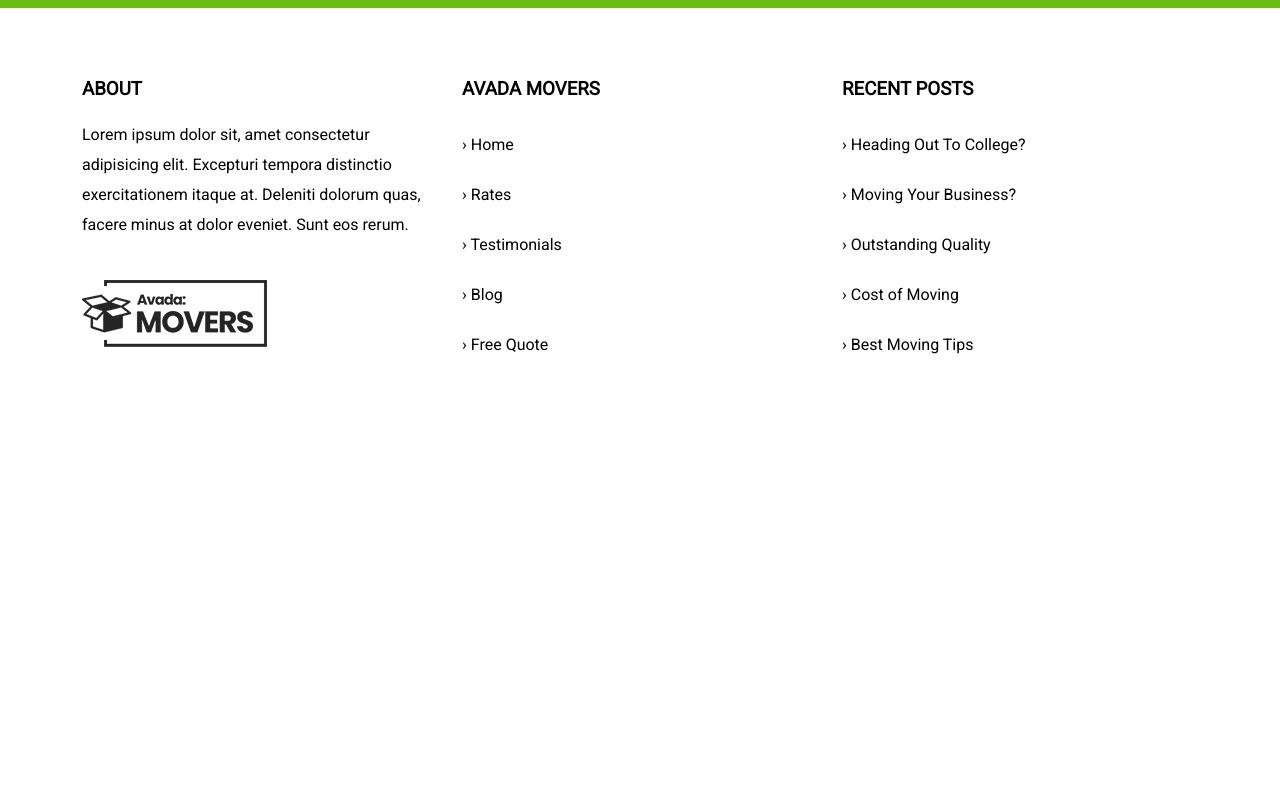
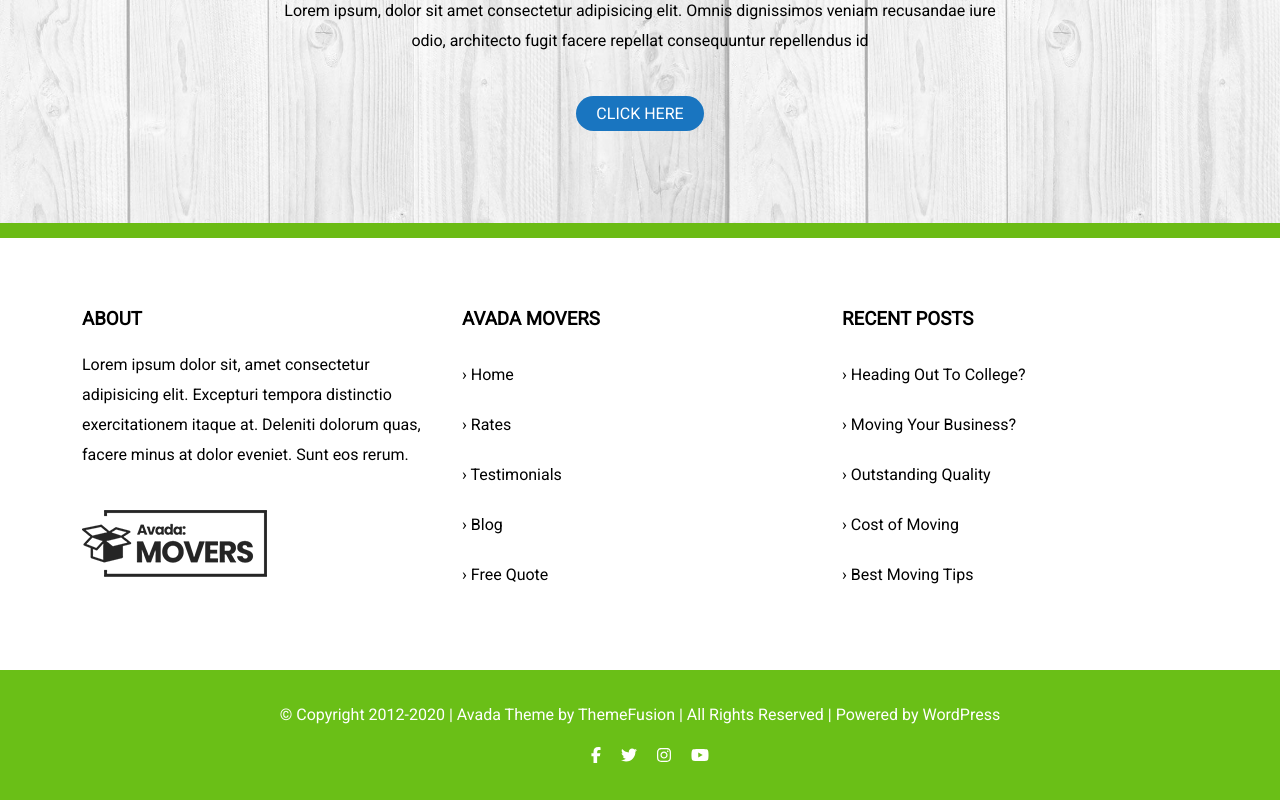
Before and after one commit to alessandro-cappelli/proj-html-vuejs, a Vue app: page / in a window 1280 px wide. Shown: the part 4033-4833 px from the top of the page. Before the commit the page ends 4473 px from the top, so only its background shows below. Built offline with nearby package versions, Linux system fonts and the light colour scheme.

Commit message:
Seond Footer

```diff
--- a/src/components/Footer.vue
+++ b/src/components/Footer.vue
@@ -1,17 +1,22 @@
 <template>
     <section>
         <FirstFooter/>
+
+        <SecondFooter/>
     </section>
 </template>
 
 <script>
 import FirstFooter from './SubComponents/footer/FirstFooter.vue'
+import SecondFooter from './SubComponents/footer/SecondFooter.vue'
+
 
 export default {
     name: 'Footer',
 
     components:{
         FirstFooter,
+        SecondFooter
     }
 }
 </script>
--- /dev/null
+++ b/src/components/SubComponents/footer/SecondFooter.vue
@@ -0,0 +1,60 @@
+<template>
+    <section class="ms_container_secondfooter">
+        <div class="container">
+            <div class="row">
+                <div class="col">
+                    <p>&copy; Copyright 2012-2020  |  Avada Theme by ThemeFusion  |  All Rights Reserved  |  Powered by WordPress</p>
+
+                    <div>
+                        <ul>
+                            <li><a href="#"><i class="fab fa-facebook-f"></i></a></li>
+                            <li><a href="#"><i class="fab fa-twitter"></i></a></li>
+                            <li><a href="#"><i class="fab fa-instagram"></i></a></li>
+                            <li><a href="#"><i class="fab fa-youtube"></i></a></li>
+                        </ul>
+                    </div>
+
+                </div>
+            </div>
+        </div>
+
+    </section>
+</template>
+
+
+<script>
+export default {
+    name: 'SecondFooter',
+}
+</script>
+
+
+<style lang='scss' scoped>
+.ms_container_secondfooter{
+    background-color: #6abf17;
+    color: white;
+}
+.col{
+
+    p{
+        margin-top: 35px;
+    }
+
+    li{
+        display: inline-block;
+        margin-top: 22px;
+        margin-left: 20px;
+        margin-bottom: 35px;
+    }
+
+    a{
+        text-decoration: none;
+        color: white;
+    }
+}
+
+.row{
+    text-align: center;
+}
+
+</style>
--- a/src/components/SubComponents/header/Slogan.vue
+++ b/src/components/SubComponents/header/Slogan.vue
@@ -40,7 +40,7 @@ p{
   background-image: url("../../../assets/img/avada-movers-homeherobackground-final.jpg");
   background-repeat: no-repeat;
   background-size: cover;
-  height:65vh;
+  height:750px;
 }
 
 .col{
```
